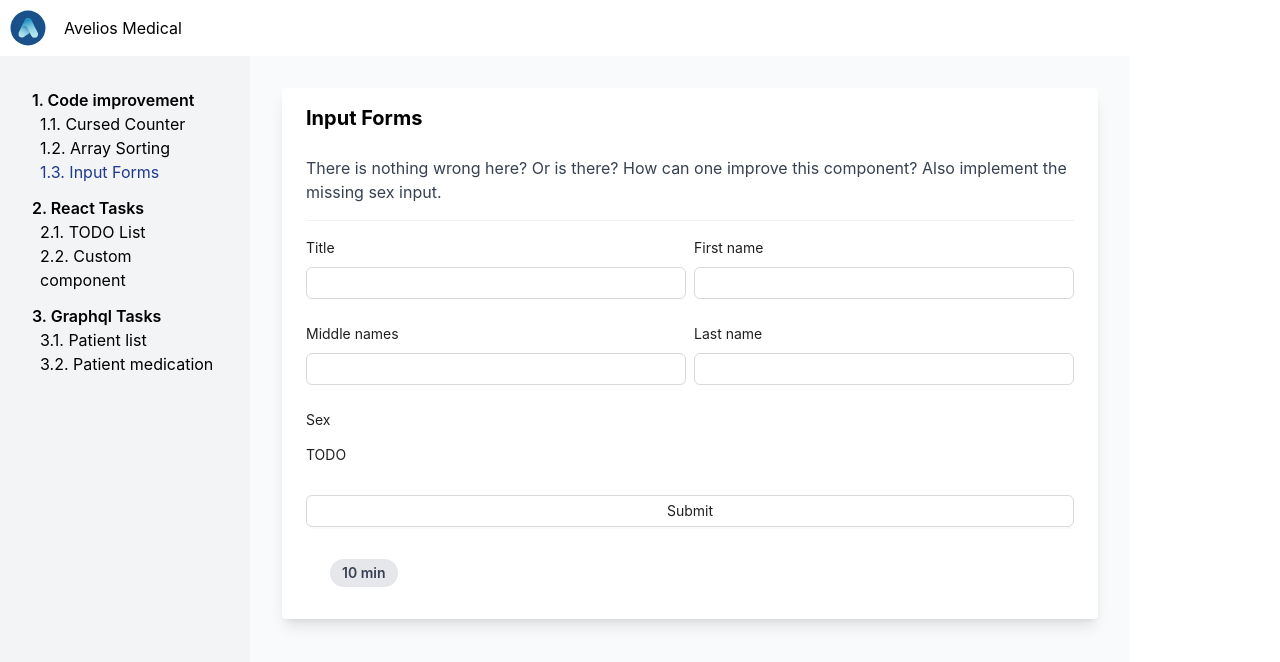
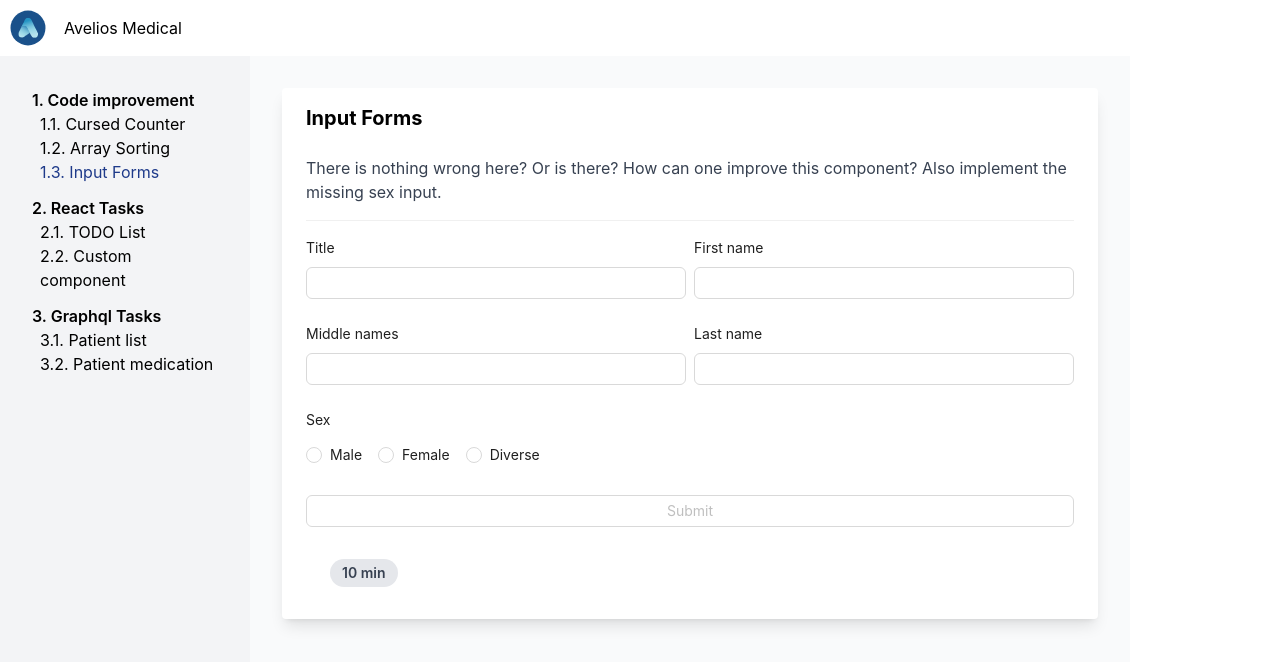
Before and after one commit to DenisVolhonsky/Frontend-Coding-Challenge, a React (Create React App) app in the folder frontend/: page /input-forms in a window 1280 px wide. Shown: the top 662 px of the page. Built offline with nearby package versions, Linux system fonts and the light colour scheme.

Commit message:
Fix Input Forms

```diff
--- a/frontend/src/pages/tasks/code-fixing/InputForms.tsx
+++ b/frontend/src/pages/tasks/code-fixing/InputForms.tsx
@@ -1,9 +1,10 @@
-import React, { FC, useState } from "react";
-import { Button, Col, Form, Input, InputProps, Row } from "antd";
+import React, { FC, useState, ChangeEvent } from "react";
+import { Button, Col, Form, Input, Row, Radio } from "antd";
 import { Task } from "@/index";
 import { buildFullName } from "@/utils/formatters";
 import { TaskWrapper } from "@/components/TaskWrapper";
 import { Maybe, NameFragment, Sex } from "@/__generated__/graphql-generated";
+import { RadioChangeEvent } from "antd/es/radio";
 
 /**
  * PART 2: Patients have an attribute `sex`. Your task now is to create an input field that allows for the
@@ -26,7 +27,21 @@ interface SexInputProps {
 }
 
 const SexInput: FC<SexInputProps> = ({ sex, onChange }) => {
-  return <div>TODO</div>;
+  // Handle radio button change and allow deselecting the current value
+  const handleChange = (e: RadioChangeEvent) => {
+    const value: Sex = e.target.value;
+    // If the new value is the same as the current value, set it to null (deselect),
+    // otherwise, set the new value
+    onChange(value === sex ? null : value);
+  };
+
+  return (
+    <Radio.Group onChange={handleChange} value={sex}>
+      <Radio value={"male"}>Male</Radio>
+      <Radio value={"female"}>Female</Radio>
+      <Radio value={"diverse"}>Diverse</Radio>
+    </Radio.Group>
+  );
 };
 /** Editable Code END **/
 
@@ -46,31 +61,34 @@ export const InputForms: FC<Task> = (task) => {
 
   /** Editable Code START **/
 
-  const [title, setTitle] = useState<string>();
-  const [middleNames, setMiddleNames] = useState<string[]>([]);
-  const [firstName, setFirstName] = useState<string>();
-  const [lastName, setLastName] = useState<string>();
+  // I combined all states into a single state object to
+  // simplify state management and ensure consistency
+  const [patient, setPatient] = useState<{
+    title?: string;
+    middleNames: string[];
+    firstName?: string;
+    lastName?: string;
+    sex?: Maybe<Sex>;
+  }>({
+    title: "",
+    middleNames: [],
+    firstName: "",
+    lastName: "",
+    sex: null,
+  });
 
-  const updateCredentials: InputProps["onChange"] = (e) => {
-    const value = e.target.value;
-    switch (e.target.name) {
-      case "title":
-        setTitle(value);
-        break;
-      case "firstName":
-        setFirstName(value);
-        break;
-      case "lastName":
-        setLastName(value);
-        break;
-      case "middleNames":
-        setMiddleNames(value.split(" "));
-        break;
-      default:
-        return;
-    }
+  const { firstName, lastName, title, middleNames, sex } = patient;
+
+  // I updated patient state based on input field changes
+  const updateCredentials = (e: ChangeEvent<HTMLInputElement>) => {
+    const { name, value } = e.target;
+    setPatient((prev) => ({
+      ...prev,
+      [name]: name === "middleNames" ? value.split(" ") : value,
+    }));
   };
 
+  // Handle form submission and display an alert with patient details
   const onSubmit = () => {
     const patientName: NameFragment = {
       firstName,
@@ -78,13 +96,13 @@ export const InputForms: FC<Task> = (task) => {
       title,
       middleNames,
     };
-    const sex = null
 
     // Don't change the alert
     alert(`${buildFullName(patientName)} ${sex}`);
   };
 
-  const disabled = false;
+  // I disabled submit button if firstName or lastName is empty
+  const disabled = !firstName || !lastName;
 
   /** Editable Code END **/
 
@@ -131,7 +149,10 @@ export const InputForms: FC<Task> = (task) => {
           <Col span={24}>
             <Form.Item label={"Sex"}>
               {/** Editable Code START **/}
-              <SexInput sex={null} onChange={() => {}} />
+              <SexInput
+                sex={sex}
+                onChange={(sex) => setPatient((prev) => ({ ...prev, sex }))}
+              />
               {/** Editable Code END **/}
             </Form.Item>
           </Col>
```
